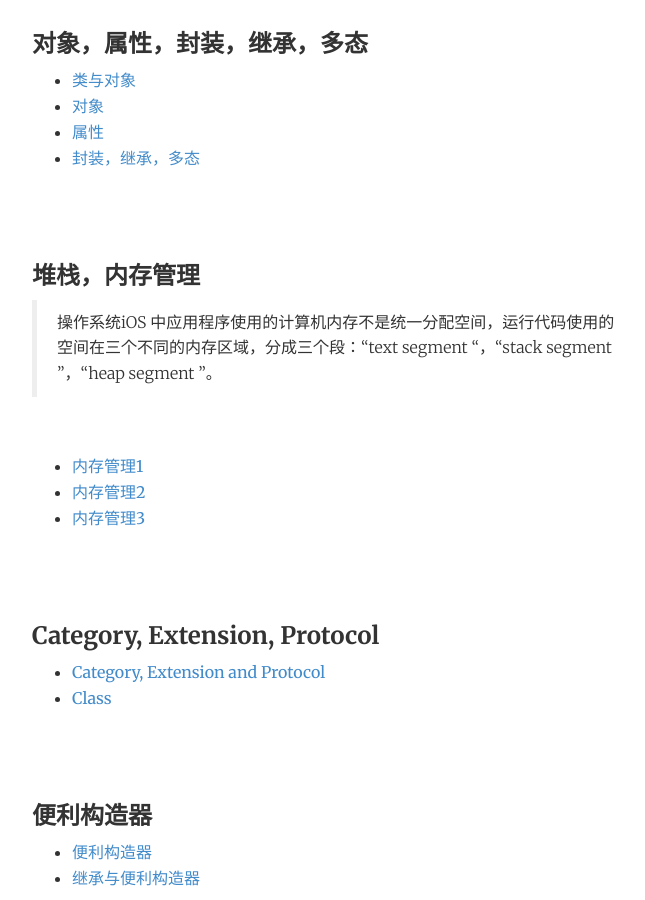
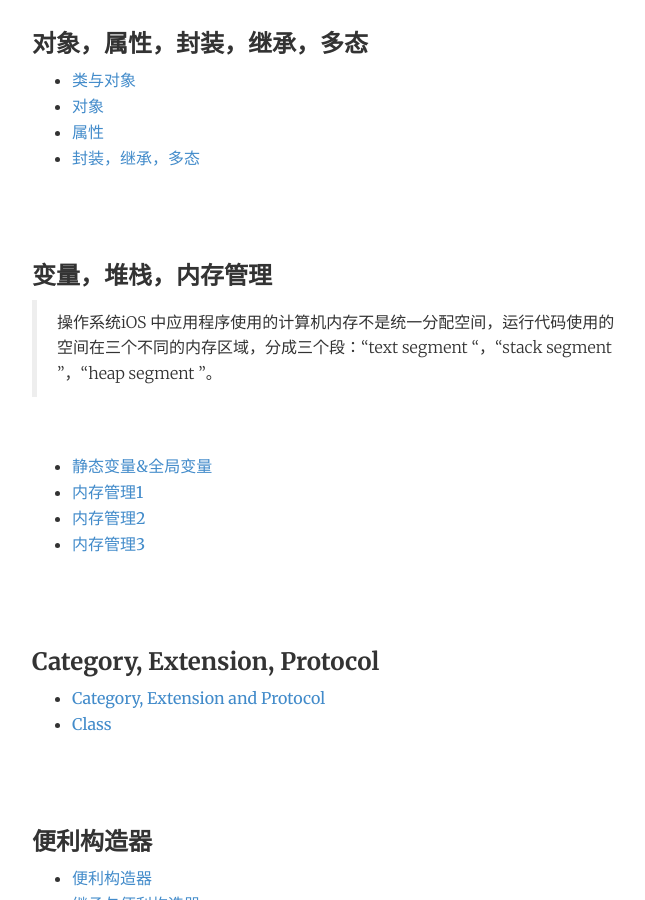
Before and after one commit to FaiChou/faichou.github.io, a Jekyll site: the page built from _posts/2016-05-06-Objective-C learning & relearning.md, in a window 1280 px wide and 900 px high, scrolled down 5963 px. Shown: the whole window, without its empty margins (302-947 px from the left). Built offline with Jekyll 4.4.1, drawn with Linux system fonts in a browser that asks for light colours; comment, search, counter and statistics services are not loaded.

Commit message:
Update 2016-05-06-Objective-C learning & relearning.md

```diff
--- a/_posts/2016-05-06-Objective-C learning & relearning.md
+++ b/_posts/2016-05-06-Objective-C learning & relearning.md
@@ -357,12 +357,13 @@ XcodeProjectName-Prefix.pch
 
 
 
-### 堆栈，内存管理
+### 变量，堆栈，内存管理
 
 > 操作系统iOS 中应用程序使用的计算机内存不是统一分配空间，运行代码使用的空间在三个不同的内存区域，分成三个段：“text segment “，“stack segment ”，“heap segment ”。
 
 <br />
 
+- [静态变量&全局变量](http://www.jianshu.com/p/97857d5575fd)
 - [内存管理1](http://www.jianshu.com/p/3129ce12e020)
 - [内存管理2](https://gist.github.com/tedzhou/8899519)
 - [内存管理3](https://hit-alibaba.github.io/interview/iOS/ObjC-Basic/MM.html)
```
